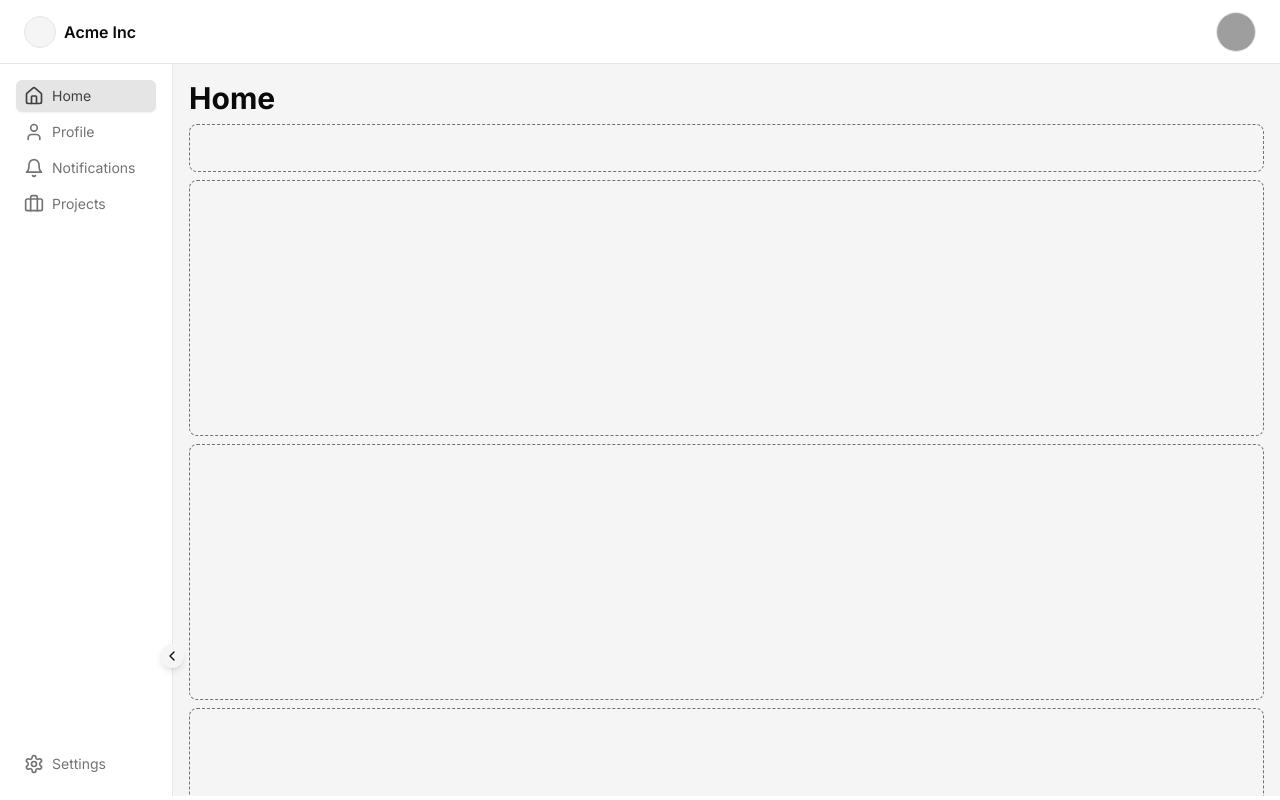
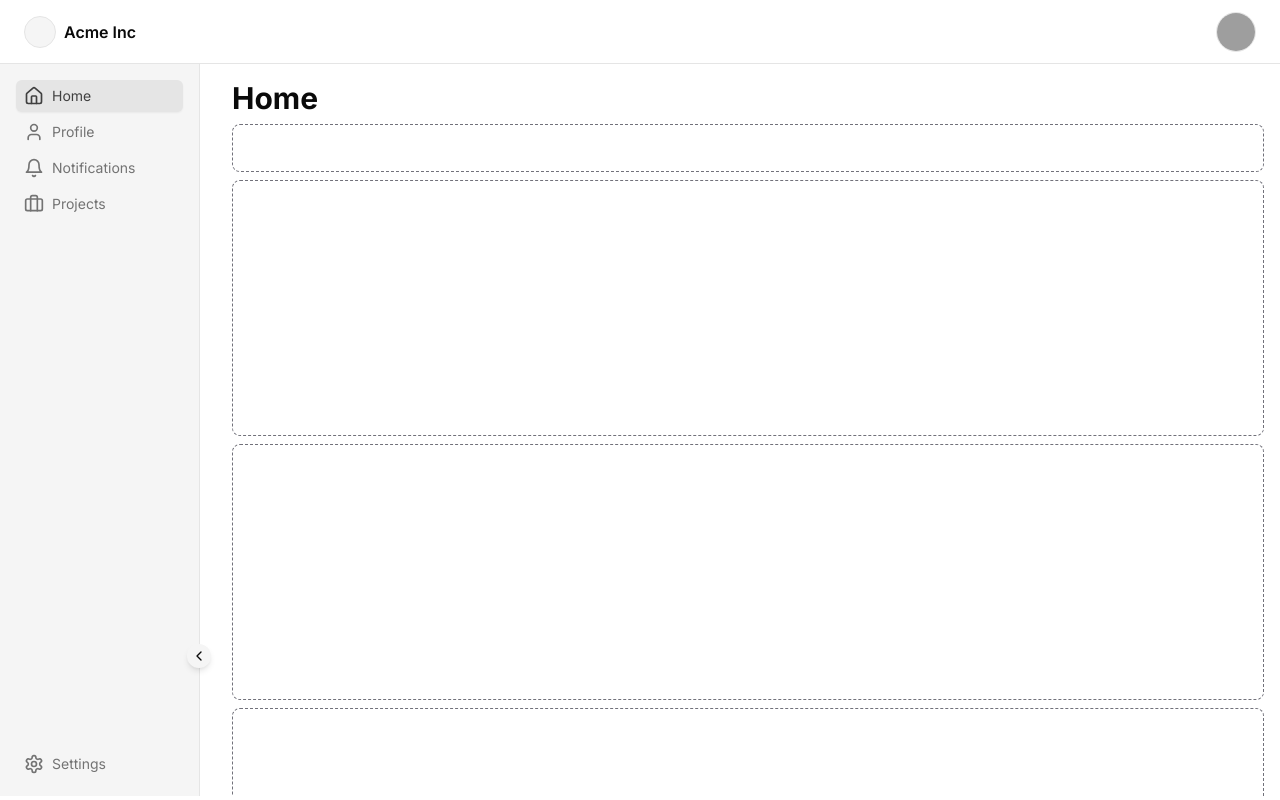
Before and after one commit to hqasmei/youtube-tutorials, a Next.js app in the folder collapsible-side-nav/: page / in a window 1280 px wide. Built offline with nearby package versions, Linux system fonts and the light colour scheme; grey boxes are pictures that could not be loaded.

Commit message:
Collapsible bug fixes

```diff
--- a/collapsible-side-nav/src/app/layout.tsx
+++ b/collapsible-side-nav/src/app/layout.tsx
@@ -25,9 +25,9 @@ export default function RootLayout({
         <Header />
         <div className="flex">
           <SideNav />
-          <div className="w-full overflow-x-auto bg-accent">
-            <div className="sm:h-[calc(99vh-60px)] overflow-auto">
-              <div className="w-full flex justify-center mx-auto  overflow-auto h-[calc(100vh - 120px)] overflow-y-auto relative">
+          <div className="w-full overflow-x-auto">
+            <div className="sm:h-[calc(99vh-60px)] overflow-auto ">
+              <div className="w-full flex justify-center mx-auto   overflow-auto h-[calc(100vh - 120px)] overflow-y-auto relative">
                 <div className="w-full md:max-w-6xl">{children}</div>
               </div>
             </div>
--- a/collapsible-side-nav/src/components/side-nav.tsx
+++ b/collapsible-side-nav/src/components/side-nav.tsx
@@ -21,10 +21,11 @@ export default function SideNav() {
     setIsSidebarExpanded(!isSidebarExpanded);
   };
   return (
+    <div className='pr-4'>
       <div
         className={cn(
           isSidebarExpanded ? 'w-[200px]' : 'w-[68px]',
-        'border-r transition-all duration-300 ease-in-out transform hidden sm:flex h-fill',
+          'border-r transition-all duration-300 ease-in-out transform hidden sm:flex h-full  bg-accent',
         )}
       >
         <aside className="flex h-full flex-col w-full break-words px-4   overflow-x-hidden columns-1">
@@ -71,7 +72,7 @@ export default function SideNav() {
             })}
           </div>
         </aside>
-      <div className="relative">
+        <div className="mt-[calc(calc(90vh)-40px)] relative">
           <button
             type="button"
             className="absolute bottom-32 right-[-12px] flex h-6 w-6 items-center justify-center rounded-full bg-neutral-100 shadow-md hover:shadow-lg transition-shadow duration-300 ease-in-out"
@@ -83,6 +84,7 @@ export default function SideNav() {
               <ChevronRight size={16} />
             )}
           </button>
+        </div>
       </div>
     </div>
   );
```
Lines whose indentation alone changed are shown as unchanged.
